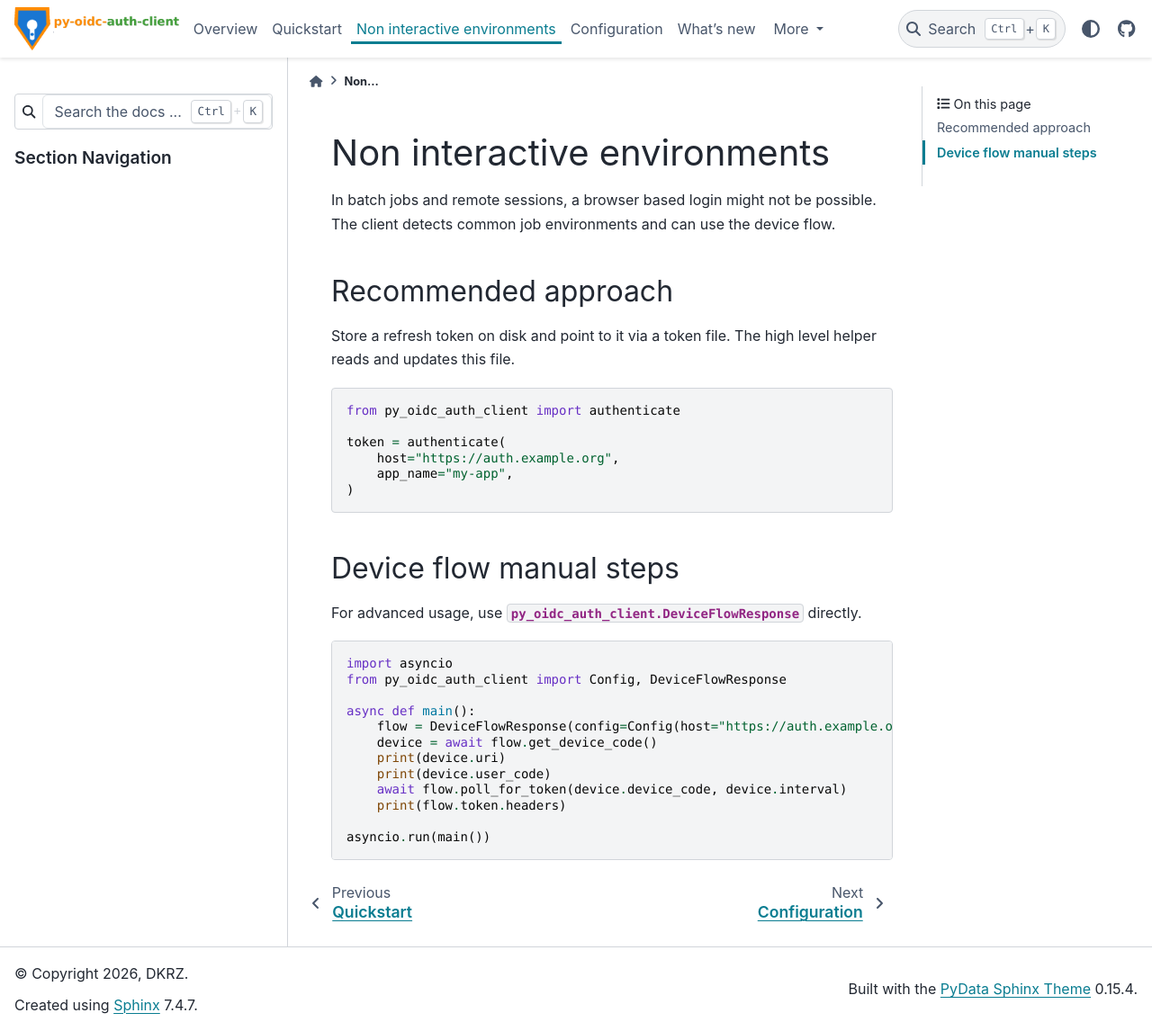
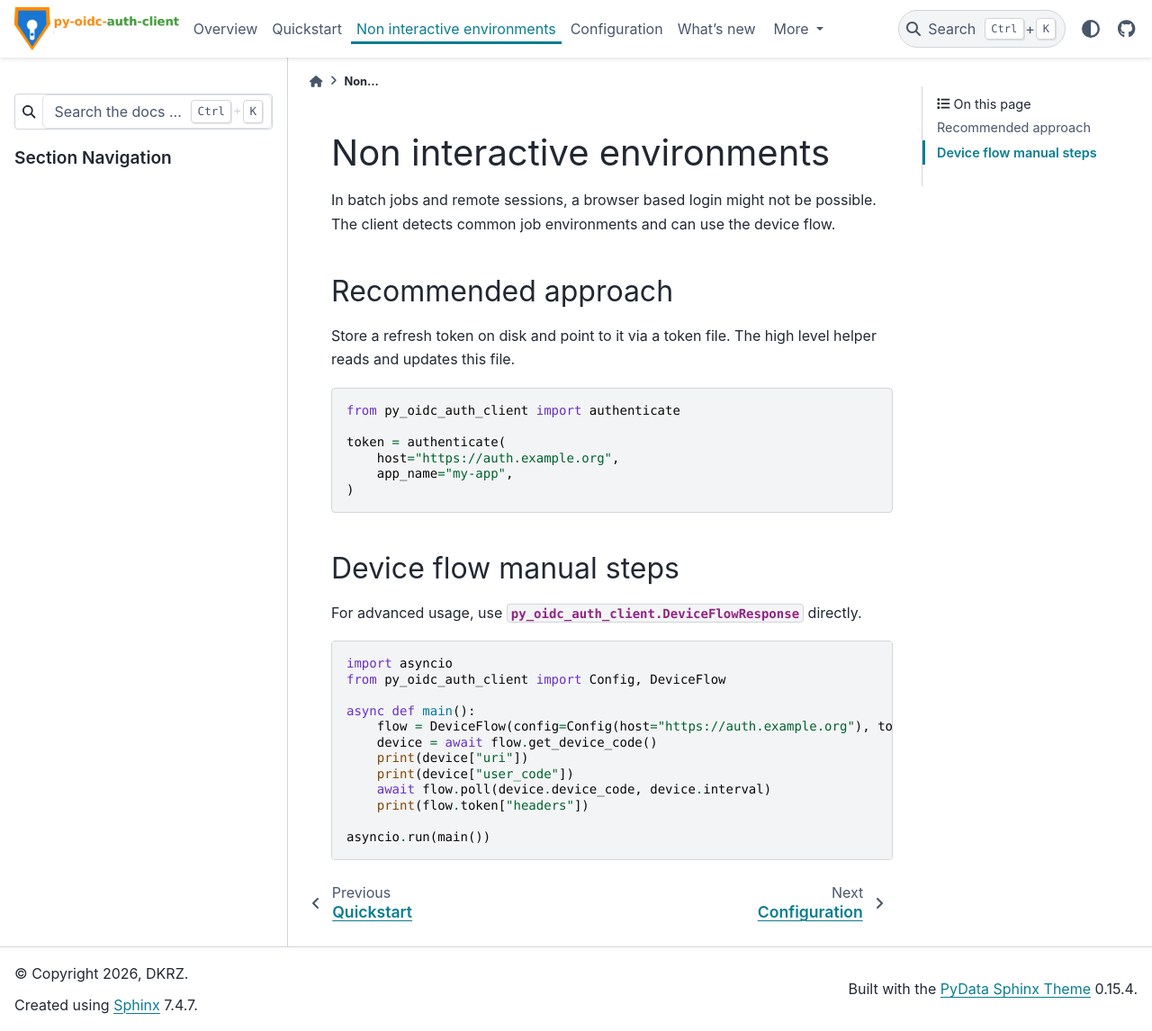
Before and after one commit to freva-org/py-oidc-auth-client, a Sphinx documentation site: the page built from docs/source/guides/non_interactive.rst, in a window 1280 px wide and 1146 px high. Shown: the whole window at 90% size. Built offline with Sphinx 7.4.7 and the PyData theme 0.15.4, drawn with Linux system fonts in a browser that asks for light colours.

Commit message:
Fix docs.

```diff
--- a/docs/source/guides/non_interactive.rst
+++ b/docs/source/guides/non_interactive.rst
@@ -27,14 +27,14 @@ For advanced usage, use :class:`py_oidc_auth_client.DeviceFlowResponse` directly
 .. code-block:: python
 
    import asyncio
-   from py_oidc_auth_client import Config, DeviceFlowResponse
+   from py_oidc_auth_client import Config, DeviceFlow
 
    async def main():
-       flow = DeviceFlowResponse(config=Config(host="https://auth.example.org"), token=None)
+       flow = DeviceFlow(config=Config(host="https://auth.example.org"), token=None)
        device = await flow.get_device_code()
-       print(device.uri)
-       print(device.user_code)
-       await flow.poll_for_token(device.device_code, device.interval)
-       print(flow.token.headers)
+       print(device["uri"])
+       print(device["user_code"])
+       await flow.poll(device.device_code, device.interval)
+       print(flow.token["headers"])
 
    asyncio.run(main())
--- a/docs/source/guides/overview.rst
+++ b/docs/source/guides/overview.rst
@@ -13,7 +13,7 @@ The server library provides framework adapters that expose common OpenID Connect
 * ``POST /auth/v2/token``
 * ``POST /auth/v2/device``
 
-This client library calls those routes and returns a :class:`py_oidc_auth_client.schema.Token`
+This client library calls those routes and returns a :class:`py_oidc_auth_client.Token`
 dictionary that can be used to authorize requests.
 
 When to use this library
--- a/docs/source/guides/quickstart.rst
+++ b/docs/source/guides/quickstart.rst
@@ -22,8 +22,8 @@ The high level helper performs the best available strategy:
    from py_oidc_auth_client import authenticate
 
    token = authenticate(host="https://auth.example.org")
-   print(token.access_token)
-   print(token.headers)
+   print(token["access_token"])
+   print(token["headers"])
 
 Using the token with httpx
 --------------------------
@@ -36,6 +36,6 @@ Using the token with httpx
    token = authenticate(host="https://auth.example.org")
 
    with httpx.Client() as client:
-       r = client.get("https://service.example.org/protected", headers=token.headers)
+       r = client.get("https://service.example.org/protected", headers=token["headers"])
        r.raise_for_status()
        print(r.json())
```
Also changed, not shown: README.md (+5 -5 lines).
